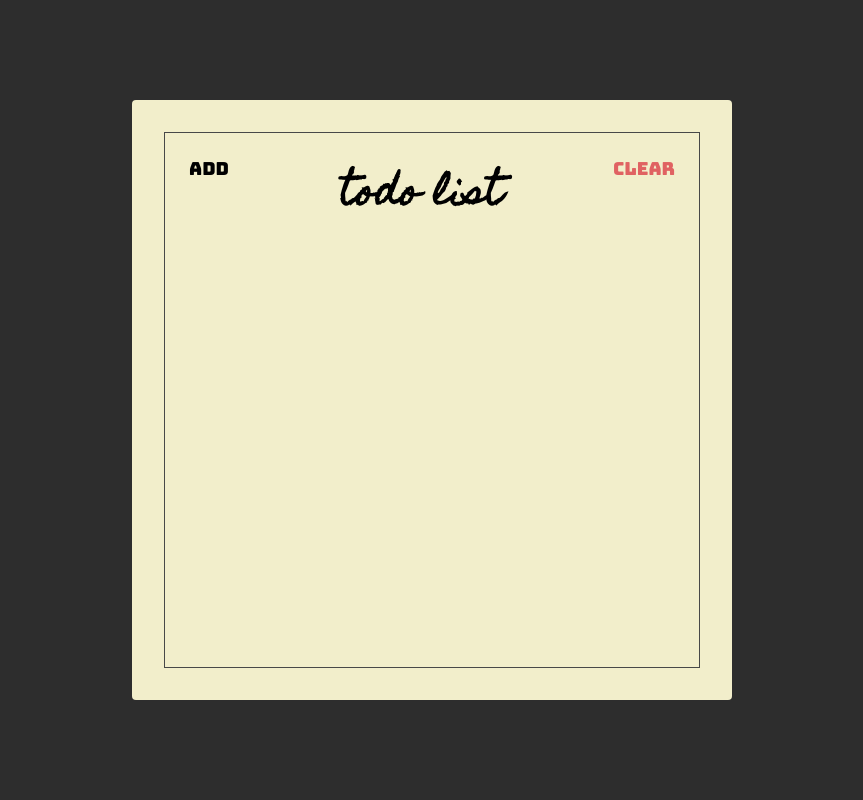
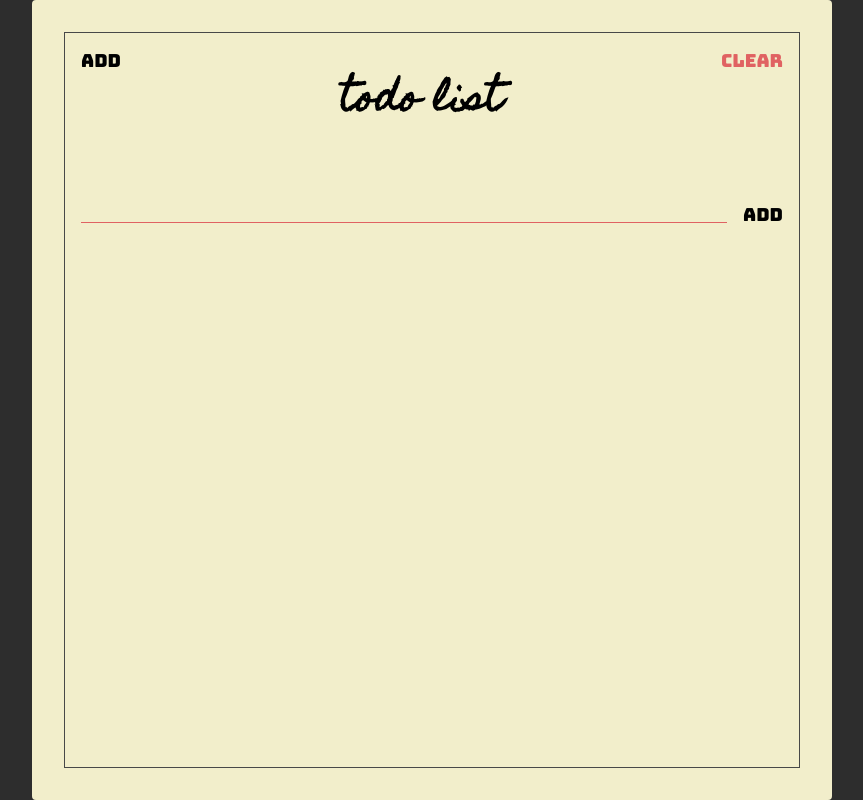
Before and after one commit to yenihuluu/react-course-starter, a website: page index.html in a window 1280 px wide. Shown: the whole page, without its empty margins (208-1071 px from the left). Drawn offline with Linux system fonts and the light colour scheme.

Commit message:
membuat add todo section

```diff
--- a/index.html
+++ b/index.html
@@ -14,13 +14,20 @@
   <body>
     <div class="container">
       <div class="frame">
-        <div class="header"><!--Header adl flex contaier-->
+        <section class="header">
+          <!--Header adl flex contaier-->
           <button class="header-btn">Add</button>
           <h1 class="header-title">Todo list</h1>
           <button class="header-btn main-red-color">Clear</button>
           <!--ketiga item diatas adl flex ITEM-->
           <!--main-red-color merupakan class tambahan setelah variabel wrn di declarasikan di dalam css-->
-        </div> <!--untuk buat div lebih cepat tinggal tekan titik di ikuti nama class (.header)-->
+        </section>
+        <section class="add">
+          <form class="add-form">
+            <input type="text" class="add-input">
+            <button class="add-btn">Add</button>
+          </form>
+        </section><!--untuk buat div lebih cepat tinggal tekan titik di ikuti nama class (.header)-->
         <!--untuk membuat button/h1 jg sama yt ketik button.header-btn-->
         <!--untuk move button, h1, button ke dalam class header block yang ingin di pindahkan kemudian tekan Option+panah atas atas di keyboard-->
       </div>
--- a/styles.css
+++ b/styles.css
@@ -33,8 +33,8 @@ html {
 }
 
 .container {
-  width: 600px;
-  height: 600px;
+  width: 800px;
+  height: 800px;
   background-color: #f2eecb;
   border-radius: 4px;
 
@@ -65,9 +65,45 @@ html {
   font-size: 1.8rem; /*1.8rem = 18px */
   font-family: "Bungee", sans-serif;
 
-  padding: 24px;
+  padding: 16px;
+  cursor: pointer;
 
   background: unset;
   border: unset;
   outline: unset;
 }
+.add {
+  padding: 16px;
+}
+.add-form {
+  display: flex;
+  align-items: flex-start;
+}
+
+.add-input {
+  background: unset;
+  border: unset;
+  padding: 0 64px; /*atas bawah 0, kanan kiri 64px */
+
+  flex: 1;
+
+  border-bottom: 1px solid var(--main-red-color);
+  outline: unset;
+
+  font-family: "Homemade Apple", sans-serif;
+  font-size: 1.6rem;
+  text-transform: lowercase;
+}
+
+.add-btn {
+  font-size: 1.8rem;
+  font-family: "Bungee", sans-serif;
+
+  padding: 16px;
+  padding-right: unset;
+  cursor: pointer;
+
+  background: unset;
+  border: unset;
+  outline: unset;
+}
```
